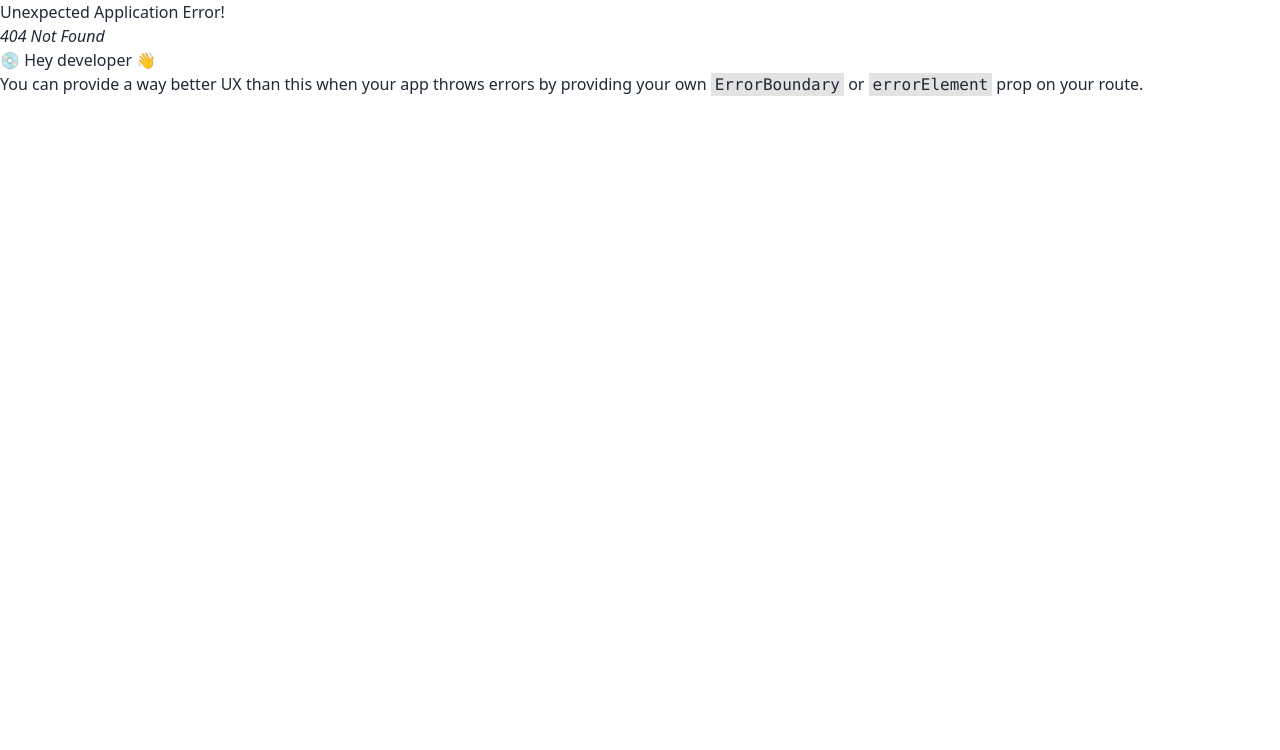
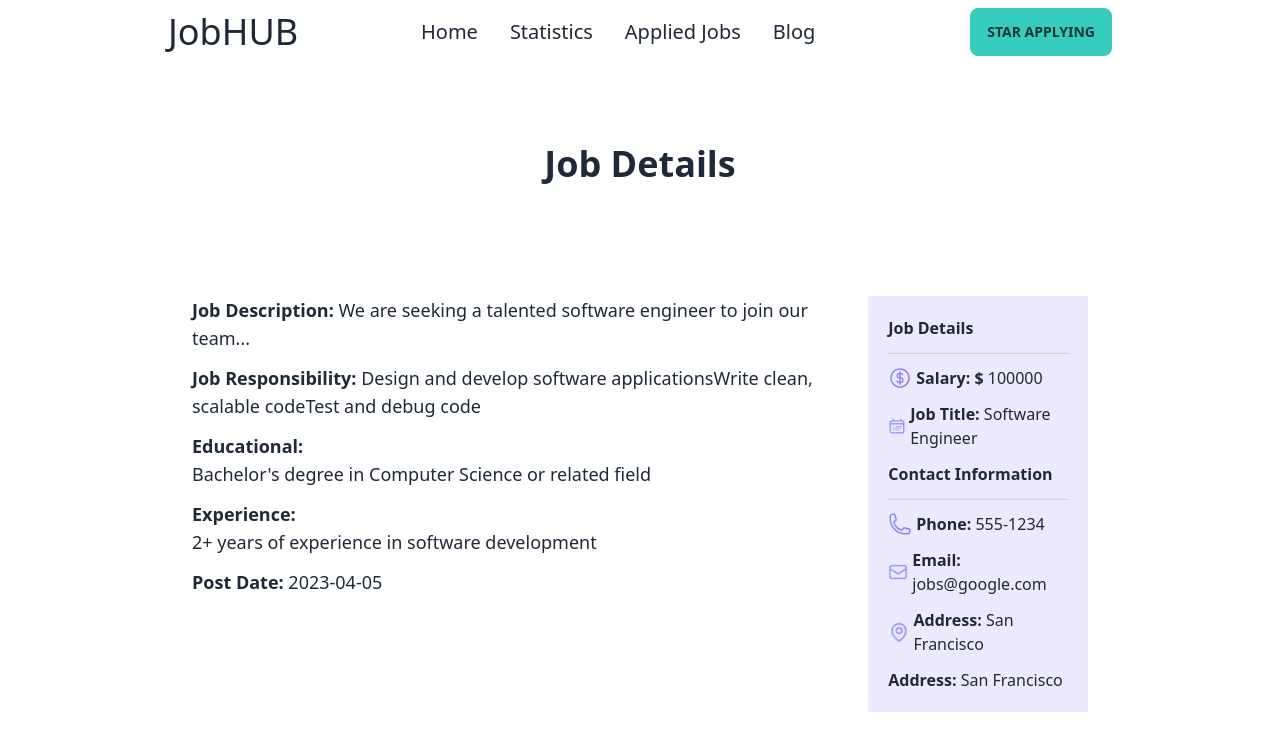
Before and after one commit to jewelislam360/a9-career-hub, a React (Vite) app: page /job/1 in a window 1280 px wide. Before the commit this address had no page. Shown: the top 750 px of the page. Built offline with nearby package versions, Linux system fonts and the light colour scheme.

Commit message:
job details page add

```diff
--- a/public/job.json
+++ b/public/job.json
@@ -12,10 +12,8 @@
     "salary": 100000,
     "description": "We are seeking a talented software engineer to join our team...",
     "date_posted": "2023-04-05",
-    "contact": {
       "phone": "555-1234",
-      "email": "jobs@google.com"
-    },
+      "email": "jobs@google.com",
     "logo":"https://imgdb.net/storage/uploads/17c461a7db34f7e40b375efd58243d5d23385b68aa40f8fd9207841e2eeb5a05.png"
   },
 
@@ -32,10 +30,9 @@
     "salary": 85000,
     "description": "We are seeking an experienced marketing manager to lead our team...",
     "date_posted": "2023-04-04",
-    "contact": {
-      "phone": "555-5678",
-      "email": "jobs@telsha.com"
-    },
+
+    "phone": "555-5678",
+    "email": "jobs@telsha.com",
     "logo":"https://imgdb.net/storage/uploads/7cb5bfc05ab8f3c6e8670a3486aef38646e582dd0a10755dedc2a402176c13c4.png"
   },
 
@@ -52,11 +49,10 @@
     "salary": 60000,
     "description": "We are looking for a motivated sales representative to join our team...",
     "date_posted": "2023-04-03",
-    "contact": {
       "phone": "555-9012",
-      "email": "jobs@globalsalesinc.com"
-    },
-    "logo":"https://imgdb.net/storage/uploads/7cb5bfc05ab8f3c6e8670a3486aef38646e582dd0a10755dedc2a402176c13c4.png"
+      "email": "jobs@globalsalesinc.com",
+
+    "logo":"https://imgdb.net/storage/uploads/9f4d4cec07317f0975c3008eca681318b2240be859065327f7ea39d29b1a3821.png"
   },
 
   {
@@ -72,10 +68,47 @@
     "salary": 90000,
     "description": "We are seeking an experienced human resources manager to oversee our team...",
     "date_posted": "2023-04-02",
-    "contact": {
       "phone": "555-3456",
-      "email": "jobs@netflix.com"
-    },
-    "logo":"https://imgdb.net/storage/uploads/7cb5bfc05ab8f3c6e8670a3486aef38646e582dd0a10755dedc2a402176c13c4.png"
+      "email": "jobs@netflix.com",
+
+    "logo":"https://imgdb.net/storage/uploads/95131353af4e9cafba62febd563a1594ab588061fb4721fc5354292c64088eab.png"
+  },
+  {
+    "id": 5,
+    "title": "Human Resources Manager",
+    "company": "NETFLIX",
+    "location": "Miami",
+    "remote": false,
+    "full_time": true,
+    "job_responsibilities": ["Develop and implement HR policies and procedures", "Recruit and hire new employees", "Administer employee benefits"],
+    "educational_requirements": "Bachelor's degree in Human Resources or related field",
+    "experiences": "5+ years of experience in HR management",
+    "salary": 90000,
+    "description": "We are seeking an experienced human resources manager to oversee our team...",
+    "date_posted": "2023-04-02",
+
+      "phone": "555-3456",
+      "email": "jobs@netflix.com",
+
+    "logo":"https://imgdb.net/storage/uploads/95131353af4e9cafba62febd563a1594ab588061fb4721fc5354292c64088eab.png"
+  },
+  {
+    "id": 6,
+    "title": "Human Resources Manager",
+    "company": "NETFLIX",
+    "location": "Miami",
+    "remote": false,
+    "full_time": true,
+    "job_responsibilities": ["Develop and implement HR policies and procedures", "Recruit and hire new employees", "Administer employee benefits"],
+    "educational_requirements": "Bachelor's degree in Human Resources or related field",
+    "experiences": "5+ years of experience in HR management",
+    "salary": 90000,
+    "description": "We are seeking an experienced human resources manager to oversee our team...",
+    "date_posted": "2023-04-02",
+
+      "phone": "555-3456",
+      "email": "jobs@netflix.com",
+
+    "logo":"https://imgdb.net/storage/uploads/e6f038bc17ce3f3ca898778d7a1792076ab6a15582753f647839feae4fc1170f.png"
   }
 ]
--- a/src/Components/AllJobs/AllJobs.jsx
+++ b/src/Components/AllJobs/AllJobs.jsx
@@ -1,9 +1,10 @@
 import React from 'react';
+import { Link } from 'react-router-dom';
 
 const AllJobs = ({job}) => {
-    const {id, title, company, location, remote,full_time, job_responsibilities, educational_requirements,experiences, salary, description, date_posted, contact,logo}= job;
+    const {id, title, company, location, remote,full_time, job_responsibilities, educational_requirements,experiences, salary, description, date_posted, contact, logo}= job;
     return (
-        <div className='border p-10'>
+        <div className='border rounded p-10'>
 
             <img src={logo} alt="" />
             <h1 className='text-2xl font-bold my-3'>{title}</h1>
@@ -17,8 +18,9 @@ const AllJobs = ({job}) => {
                 <div>{location}</div>
                 <div className='ml-12'> Salary: ${salary}</div>
             </div>
+            <Link to={`/job/${id}`}><button className='btn btn-accent'>View Details</button></Link>
 
-            <button className='btn btn-accent'>Star Applying</button>
+
         </div>
     );
 };
--- a/src/Components/Benner/Benner.jsx
+++ b/src/Components/Benner/Benner.jsx
@@ -3,7 +3,7 @@ import React from 'react';
 
 const Benner = () => {
     return (
-        <div className='flex text-center items-center  bg-slate-700 w-[75%] mx-auto mt-8'>
+        <div className='flex text-center items-center  w-[75%] mx-auto mt-8'>
             <div className=''>
                 <h1 className='text-7xl'>One Step Closer To Your <br/><span>Dream Job</span> </h1>
                 <p className='text-xl'>Explore thousands of job opportunities with all the information you need. Its your future. Come find it. Manage all your job application from start to finish.</p>
--- a/src/Components/Blog/Blog.jsx
+++ b/src/Components/Blog/Blog.jsx
@@ -3,8 +3,21 @@ import React from 'react';
 const Blog = () => {
     return (
         <div>
-            <h1>Blog page</h1>
+            <div>
+            <h1 className='text-center py-20 text-4xl font-bold' > Blog</h1>
         </div>
+        <div>
+            <div className='flex flex-col gap-5 mt-5'>
+                <h2 className='font-bold text-xl'>When should you use context API?</h2>
+                <p>The Context API in React is used for managing the state of an application and passing data down the component tree without the need for props drilling.If you find yourself passing the same props through different levels of your component hierarchy, or if you have a lot of state that needs to be accessed by multiple components, using the Context API can make your code cleaner and more manageable.</p>
+            </div>
+            <div></div>
+            <div></div>
+            <div></div>
+        </div>
+
+        </div>
+
     );
 };
 
--- a/src/Components/Home/Home.jsx
+++ b/src/Components/Home/Home.jsx
@@ -1,4 +1,4 @@
-import React from 'react';
+import React, { useState } from 'react';
 import Benner from '../Benner/Benner';
 import JobCatagoryList from '../JobCatagoryList/JobCatagoryList';
 import { useLoaderData } from 'react-router-dom';
@@ -6,11 +6,19 @@ import AllJobs from '../AllJobs/AllJobs';
 
 const Home = () => {
     const jobs =useLoaderData();
+    const [card, setCard]=useState([]);
+
+
     return (
         <div>
             <Benner></Benner>
             <JobCatagoryList></JobCatagoryList>
             <div className='home-container w-[75%] mx-auto'>
+                <div className='text-center my-10'>
+                <h1 className='font-bold text-4xl mb-3'>Job Category List</h1>
+                <p>Explore thousands of job opportunities with all the information you need. Its your future</p>
+                </div>
+
             <h1>total data {jobs.length}</h1>
             <div className='job-container grid grid-cols-2 gap-8'>
             {
@@ -20,8 +28,10 @@ const Home = () => {
                 ></AllJobs>)
             }
             </div>
+            <div className='text-center mt-8'><button className='btn btn-accent'>SEE MORE</button></div>
 
             </div>
+
 
 
         </div>
--- /dev/null
+++ b/src/Components/JobDetails/JobDetails.jsx
@@ -0,0 +1,68 @@
+import React from 'react';
+import { useLoaderData, useParams } from 'react-router-dom';
+
+const JobDetails = () => {
+    const data = useLoaderData();
+    const {Id} = useParams();
+    let jobs = {};
+    if(data){
+         jobs = data.find(job=> job.id == Id )
+
+    }
+    const {id, title, company, location, remote,full_time, job_responsibilities, educational_requirements,experiences, salary, description, date_posted, phone, email} = jobs;
+
+    return (
+
+        <div>
+            <div><h1 className='text-center py-20 text-4xl font-bold'>Job Details</h1></div>
+
+            <div className='flex gap-5 flex-row w-[75%] mx-auto p-8'>
+            <div className='flex flex-col basis-3/4 gap-3 text-lg'>
+                <p><strong>Job Description:</strong> {description}</p>
+                <p><strong>Job Responsibility: </strong> {job_responsibilities}</p>
+                <p><strong>Educational:</strong> <br /> {educational_requirements}</p>
+                <p><strong>Experience:</strong> <br /> {experiences}</p>
+                <p><strong>Post Date:</strong> {date_posted}</p>
+            </div>
+            <div className=' bg-violet-100 p-5 flex flex-col gap-3 basis-1/4'>
+                <h1 className='font-bold'>Job Details</h1>
+                <hr class="h-[2px] bg-slate-300"></hr>
+                <div className='flex gap-1 items-center'>
+                    <div><img src="/public/images/Icons/Frame.png" alt="" /></div>
+                    <div><p><strong>Salary: $</strong> {salary}</p></div>
+                </div>
+                <div className='flex gap-1 items-center'>
+                    <div><img src="/public/images/Icons/Frame-1.png" alt="" /></div>
+                    <div><p><strong>Job Title:</strong> {title}</p></div>
+                </div>
+
+
+                <h1 className='font-bold'>Contact Information</h1>
+                <hr class="h-[2px] bg-slate-300"></hr>
+                <div className='flex gap-1 items-center'>
+                    <div><img src="/public/images/Icons/Frame-2.png" alt="" /></div>
+                    <div><p><strong>Phone:</strong> {phone}</p></div>
+                </div>
+                <div className='flex gap-1 items-center'>
+                    <div><img src="/public/images/Icons/Frame-3.png" alt="" /></div>
+                    <div><p><strong>Email:</strong> {email}</p></div>
+                </div>
+                <div className='flex gap-1 items-center'>
+                    <div><img src="/public/images/Icons/Frame-4.png" alt="" /></div>
+                    <div><p><strong>Address:</strong> {location}</p></div>
+                </div>
+
+
+                <p><strong>Address:</strong> {location}</p>
+
+            </div>
+
+        </div>
+
+
+        </div>
+
+    );
+};
+
+export default JobDetails;
--- a/src/main.jsx
+++ b/src/main.jsx
@@ -12,6 +12,8 @@ import Statistics from './Components/Statistics/Statistics';
 import AppliedJobs from './Components/AppliedJobs/AppliedJobs';
 import Blog from './Components/Blog/Blog';
 import ErrorPage from './error-page';
+import AllJobs from './Components/AllJobs/AllJobs';
+import JobDetails from './Components/JobDetails/JobDetails';
 const router = createBrowserRouter([
   {
     path: "/",
@@ -22,6 +24,11 @@ const router = createBrowserRouter([
         path:"/",
         element: <Home></Home>,
         loader: ()=> fetch('job.json')
+      },
+      {
+        path: "/job/:Id",
+        element: <JobDetails></JobDetails>,
+        loader: () => fetch("/job.json")
       },
       {
         path:"statistics",
```
